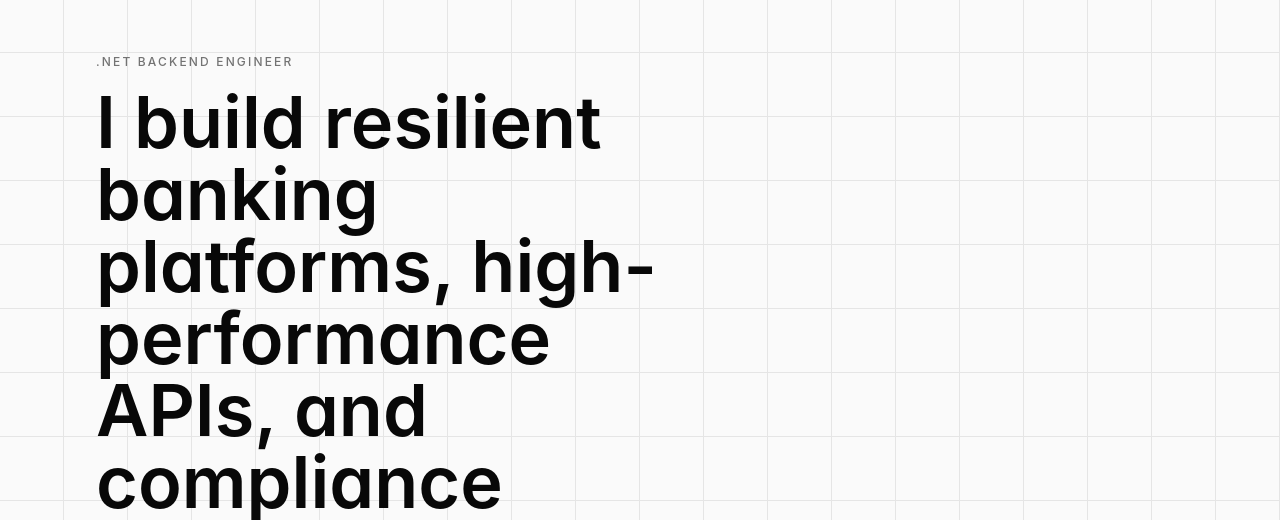
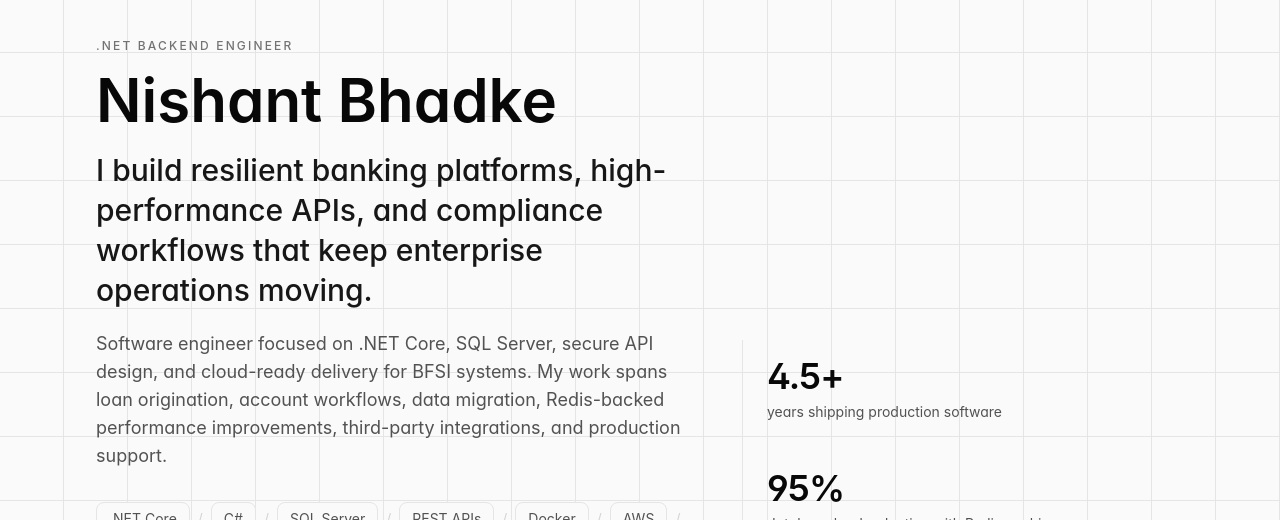
Before and after one commit to nishantbhadke/nishant-bhadke-portfolio, a Next.js app: page / in a window 1280 px wide. Shown: the part 139-659 px from the top of the page. Built offline with nearby package versions, Linux system fonts and the light colour scheme; no server answers.

Commit message:
Make hero intro more understated

```diff
--- a/app/page.tsx
+++ b/app/page.tsx
@@ -11,14 +11,17 @@ export default function Home() {
     <main id="top" className="min-h-screen text-ink-950">
       <SiteHeader />
 
-      <section className="container-grid pb-16 pt-20 sm:py-24 lg:py-32">
+      <section className="container-grid pb-16 pt-20 sm:py-24 lg:py-28">
         <div className="grid gap-12 lg:grid-cols-[1.15fr_0.85fr] lg:items-end">
           <div>
             <p className="eyebrow">{profile.role}</p>
-            <h1 className="mt-4 max-w-4xl text-[2.35rem] font-semibold leading-[1.1] sm:text-5xl md:text-6xl lg:text-7xl">
+            <h1 className="mt-4 max-w-3xl text-4xl font-semibold leading-tight sm:text-5xl lg:text-6xl">
+              {profile.name}
+            </h1>
+            <p className="mt-5 max-w-3xl text-xl font-medium leading-8 text-ink-900 sm:text-2xl sm:leading-9 lg:text-3xl lg:leading-10">
               {profile.headline}
-            </h1>
-            <p className="mt-6 max-w-2xl text-base leading-7 text-ink-600 sm:text-lg">{profile.summary}</p>
+            </p>
+            <p className="mt-5 max-w-2xl text-base leading-7 text-ink-600 sm:text-lg">{profile.summary}</p>
 
             <div className="mt-8 flex flex-wrap items-center gap-2 text-sm text-ink-600">
               {profile.stack.map((item, index) => (
```
